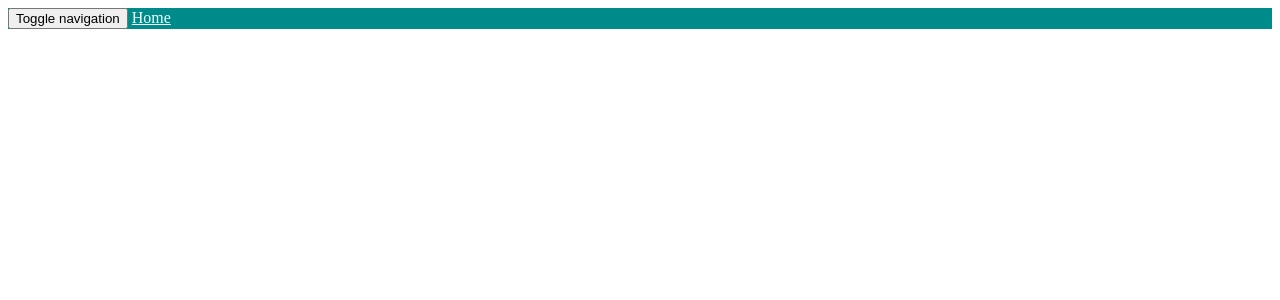
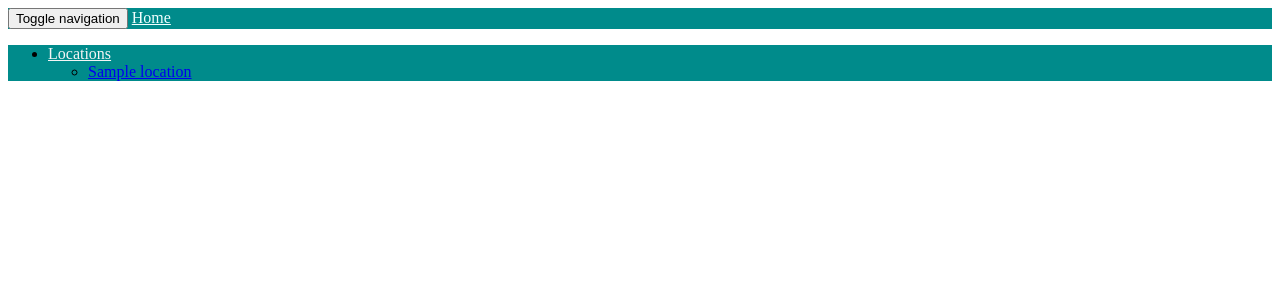
Before and after one commit to Naimar1/Personal-Gallery, a Django app: template photos/templates/navbar.html in a window 1280 px wide. Shown: the top 300 px of the page. Run offline with Django 3.2, Linux system fonts and the light colour scheme; the template is opened without the code that fills it: most values are stand-ins (such as "Sample title", 1, 10 or a date in 2020); parts of the project's set-up code (start-up, migrations or seed data) failed here and were passed over; some libraries are stand-ins or nearby versions.

Commit message:
Insert dropdown to location menu

```diff
--- a/photos/templates/navbar.html
+++ b/photos/templates/navbar.html
@@ -10,3 +10,17 @@
       </button>
       <a  class="navbar-brand" href="{% url 'index' %}" style="color:azure">Home</a>
     </div>
+
+        <!-- Collect the nav links, forms, and other content for toggling -->
+        <div class="collapse navbar-collapse" id="bs-example-navbar-collapse-1" style="background-color:darkcyan">
+          <ul class="nav navbar-nav">
+            <li class="dropdown">
+              <a href="#" class="dropdown-toggle" data-toggle="dropdown" role="button" aria-haspopup="true" aria-expanded="false" style="color:whitesmoke">Locations <span class="caret"></span></a>
+              <ul class="dropdown-menu">
+                {% for location in locations %}
+                 <li><a class="dropdown-item" href="{% url 'displayLocation' location.id%}">{{location.name}}</a></li>
+                {% endfor %}
+              </ul>
+            </li>
+          </ul>
+          <div class="col-sm-4 col-md-4 navbar-right">
```
